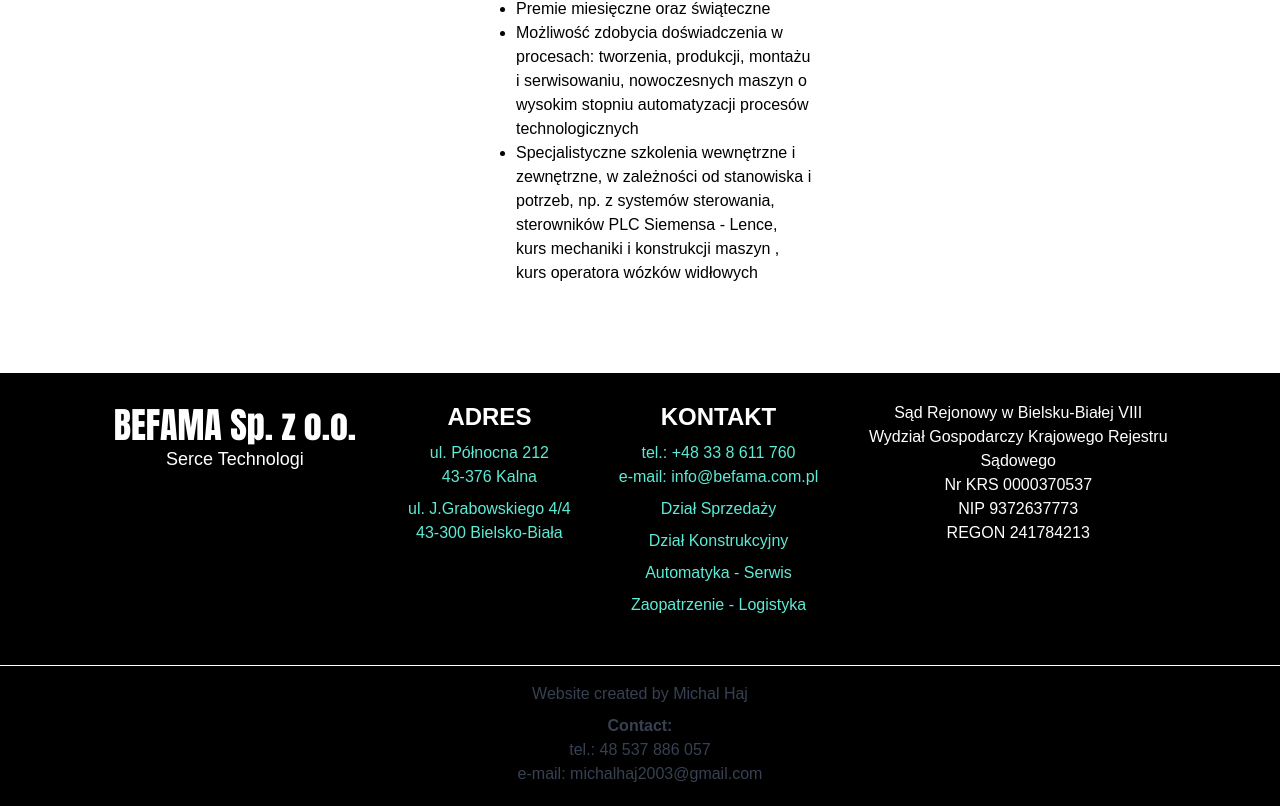
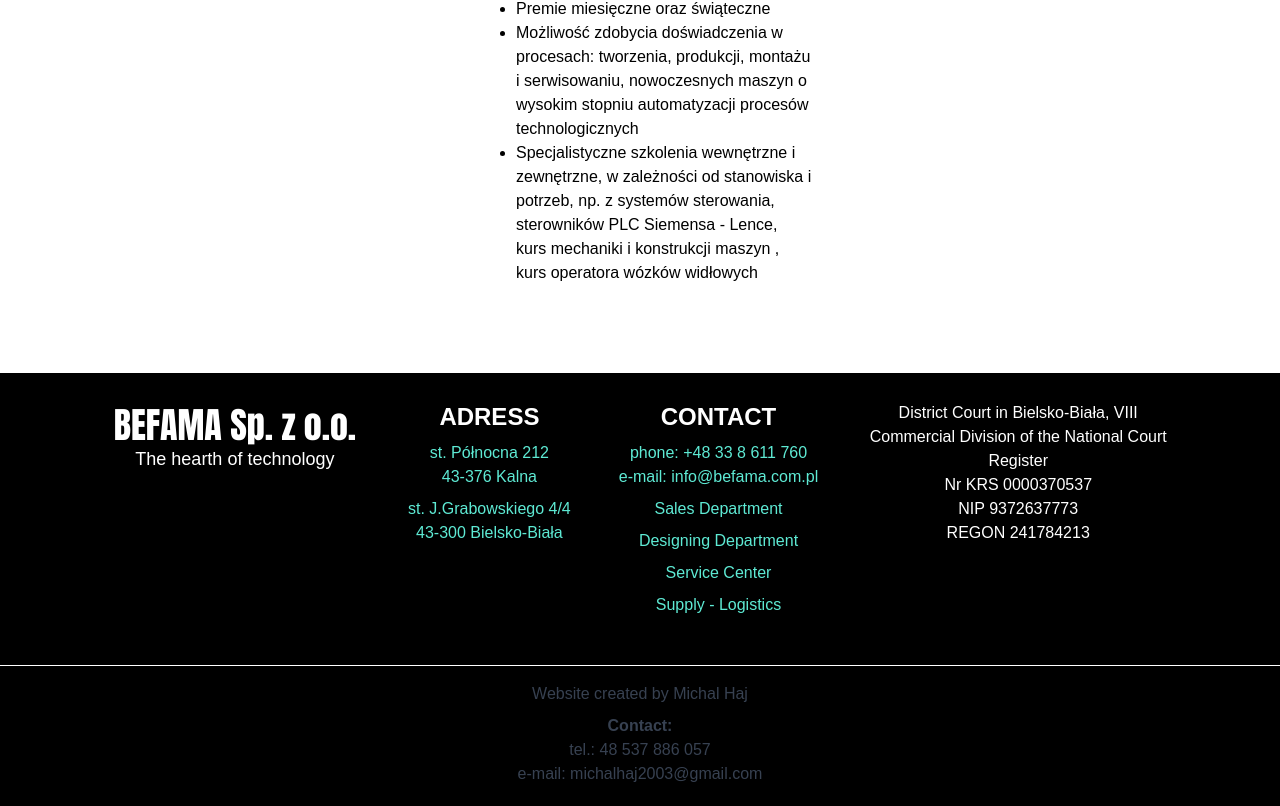
Before and after one commit to MichalBrx/Befama, a React (Vite) app: page /Work in a window 1280 px wide. Shown: the part 975-1781 px from the top of the page. Built offline with nearby package versions, Linux system fonts and the light colour scheme.

Commit message:
useTranslation

```diff
--- a/public/assets/locales/en/translation.json
+++ b/public/assets/locales/en/translation.json
@@ -30,5 +30,21 @@
     "specialization": "Specialization",
     "offer_head": "Offer",
     "help": "Help",
-    "guarantee": "Guarantee"
+    "guarantee": "Guarantee",
+    "questions": "Any questions?",
+    "write_us": "Write to us!",
+    "send": "Send",
+    "names": "Name & Surname",
+    "e-mail": "Your e-mail",
+    "question_content": "Question content",
+    "slogan": "The hearth of technology",
+    "adress": "ADRESS",
+    "CONTACT": "CONTACT",
+    "law": "District Court in Bielsko-Biała, VIII Commercial Division of the National Court Register",
+    "street": "st.",
+    "phone": "phone:",
+    "dep1": "Sales Department",
+    "dep2": "Designing Department",
+    "dep3": "Service Center",
+    "dep4": "Supply - Logistics"
 }
--- a/public/assets/locales/pl/translation.json
+++ b/public/assets/locales/pl/translation.json
@@ -30,6 +30,23 @@
     "specialization": "Specjalizacje",
     "offer_head": "Oferta",
     "help": "Pomoc",
-    "guarantee": "Gwarancja"
+    "guarantee": "Gwarancja",
+    "questions": "Masz jakieś pytanie?",
+    "write_us": "Napisz do nas!",
+    "send": "Wyślij",
+    "names": "Imię i Nazwisko",
+    "e-mail": "Twój e-mail",
+    "question_content": "Treść zapytania",
+    "slogan": "Serce technologii",
+    "adress": "ADRES",
+    "CONTACT": "KONTAKT",
+    "law": "Sąd Rejonowy w Bielsku-Białej VIII Wydział Gospodarczy Krajowego Rejestru Sądowego",
+    "street": "ul.",
+    "phone": "tel.:",
+    "dep1": "Dział Sprzedaży",
+    "dep2": "Dział Konstrukcyjny",
+    "dep3": "Automatyka - Serwis",
+    "dep4": "Zaopatrzenie - Logistyka"
+
 
 }
--- a/src/content/ContactForm.tsx
+++ b/src/content/ContactForm.tsx
@@ -12,13 +12,13 @@
 
   return (
     <div id='contact' className="max-w-sm">
-      <h1 className='w-full text-center text-2xl font-semibold py-3'>Masz jakieś pytanie?</h1>
-      <h2 className='w-full text-center text-lg font-medium'>Napisz do NAS!</h2>
+      <h1 className='w-full text-center text-2xl font-semibold py-3'> {t('questions')} </h1>
+      <h2 className='w-full text-center text-lg font-medium'> {t('write_us')} </h2>
       <form action="https://formsubmit.co/michalhaj2003@gmail.com" method='POST' className="p-3 flex flex-wrap justify-end">
-          <input className="input input-bordered input-primary w-full max-w-xs my-1" type="text" name="name" required placeholder='Imię i Nazwisko' />
-          <input className="input input-bordered input-primary w-full max-w-xs my-1" type="email" name="email" required placeholder='Twój E-mail' onChange={(e) => handleChange(e)}/>
-          <textarea className='textarea textarea-primary w-full max-w-xs my-3' name="message" placeholder="Treść zapytania" ></textarea>
-          <button type="submit" className='btn btn-primary my-2 disabled:btn-disabled' disabled={!state}>Wyślij</button>
+          <input className="input input-bordered input-primary w-full max-w-xs my-1" type="text" name="name" required placeholder={t('names')} />
+          <input className="input input-bordered input-primary w-full max-w-xs my-1" type="email" name="email" required placeholder={t('e-mail')} onChange={(e) => handleChange(e)}/>
+          <textarea className='textarea textarea-primary w-full max-w-xs my-3' name="message" placeholder={t('question_content')} ></textarea>
+          <button type="submit" className='btn btn-primary my-2 disabled:btn-disabled' disabled={!state}> {t('send')} </button>
       </form>
     </div>
   )
--- a/src/content/Footer.tsx
+++ b/src/content/Footer.tsx
@@ -1,38 +1,40 @@
 import React from 'react'
 import { useNavigate } from "react-router";
+import { useTranslation } from 'react-i18next';
 
 const Footer = () => {
 
+  const { t } = useTranslation()
   const navigate = useNavigate();
 
   return (
     <div className="w-full h-auto bg-black flex-wrap flex gap-8 justify-center py-5 text-white">
         <div id='COMPANY' className="p-3 ">
             <p className="text-center text-4xl font-impact">BEFAMA Sp. z o.o.</p>
-            <p className="text-center text-lg"> Serce Technologi</p>
+            <p className="text-center text-lg"> {t('slogan')} </p>
         </div>
         <div id='ADRESS' className="p-2 ">
-            <h1 className="text-center text-2xl font-semibold">ADRES</h1>
+            <h1 className="text-center text-2xl font-semibold"> {t('adress')} </h1>
             <ul className="text-teal-300 text-center text-base">
-                <li className='my-2'>ul. Północna 212 <br/> 43-376 Kalna</li>
-                <li className='my-2'>ul. J.Grabowskiego 4/4 <br/> 43-300 Bielsko-Biała</li>
+                <li className='my-2'>{t("street")} Północna 212 <br/> 43-376 Kalna</li>
+                <li className='my-2'>{t("street")} J.Grabowskiego 4/4 <br/> 43-300 Bielsko-Biała</li>
             </ul>
 
         </div>
         <div id='CONTACT' className="p-2">
-            <h1 className="text-center text-2xl font-semibold">KONTAKT</h1>
+            <h1 className="text-center text-2xl font-semibold"> {t('CONTACT')} </h1>
             <ul className="text-teal-300 text-center text-base">
-              <li className='my-2'>tel.: +48 33 8 611 760 <br/>e-mail: info@befama.com.pl</li>
-              <li className='my-2 underline md:no-underline'><a onClick={() => navigate("/Department")} className="link link-hover">Dział Sprzedaży</a></li>
-              <li className='my-2 underline md:no-underline'><a onClick={() => navigate("/Department")} className="link link-hover">Dział Konstrukcyjny </a></li>
-              <li className='my-2 underline md:no-underline'><a onClick={() => navigate("/Department")} className="link link-hover">Automatyka - Serwis </a></li>
-              <li className='my-2 underline md:no-underline'><a onClick={() => navigate("/Department")} className="link link-hover">Zaopatrzenie - Logistyka </a></li>
+              <li className='my-2'>{t("phone")} +48 33 8 611 760 <br/>e-mail: info@befama.com.pl</li>
+              <li className='my-2 underline md:no-underline'><a onClick={() => navigate("/Department")} className="link link-hover"> {t('dep1')} </a></li>
+              <li className='my-2 underline md:no-underline'><a onClick={() => navigate("/Department")} className="link link-hover"> {t('dep2')} </a></li>
+              <li className='my-2 underline md:no-underline'><a onClick={() => navigate("/Department")} className="link link-hover"> {t('dep3')} </a></li>
+              <li className='my-2 underline md:no-underline'><a onClick={() => navigate("/Department")} className="link link-hover"> {t('dep4')} </a></li>
             </ul>
         </div>
 
         <div id='COPMANY NIP' className='p-2 max-w-xs'>
           <p className="text-center">
-            Sąd Rejonowy w Bielsku-Białej VIII Wydział Gospodarczy Krajowego Rejestru Sądowego
+            {t("law")}
             <br/>Nr KRS 0000370537
             <br/>NIP 9372637773
             <br/>REGON 241784213
```
Also changed, not shown: public/assets/locales/de/translation.json (+17 -1 lines), public/assets/locales/rus/translation.json (+17 -1 lines).
